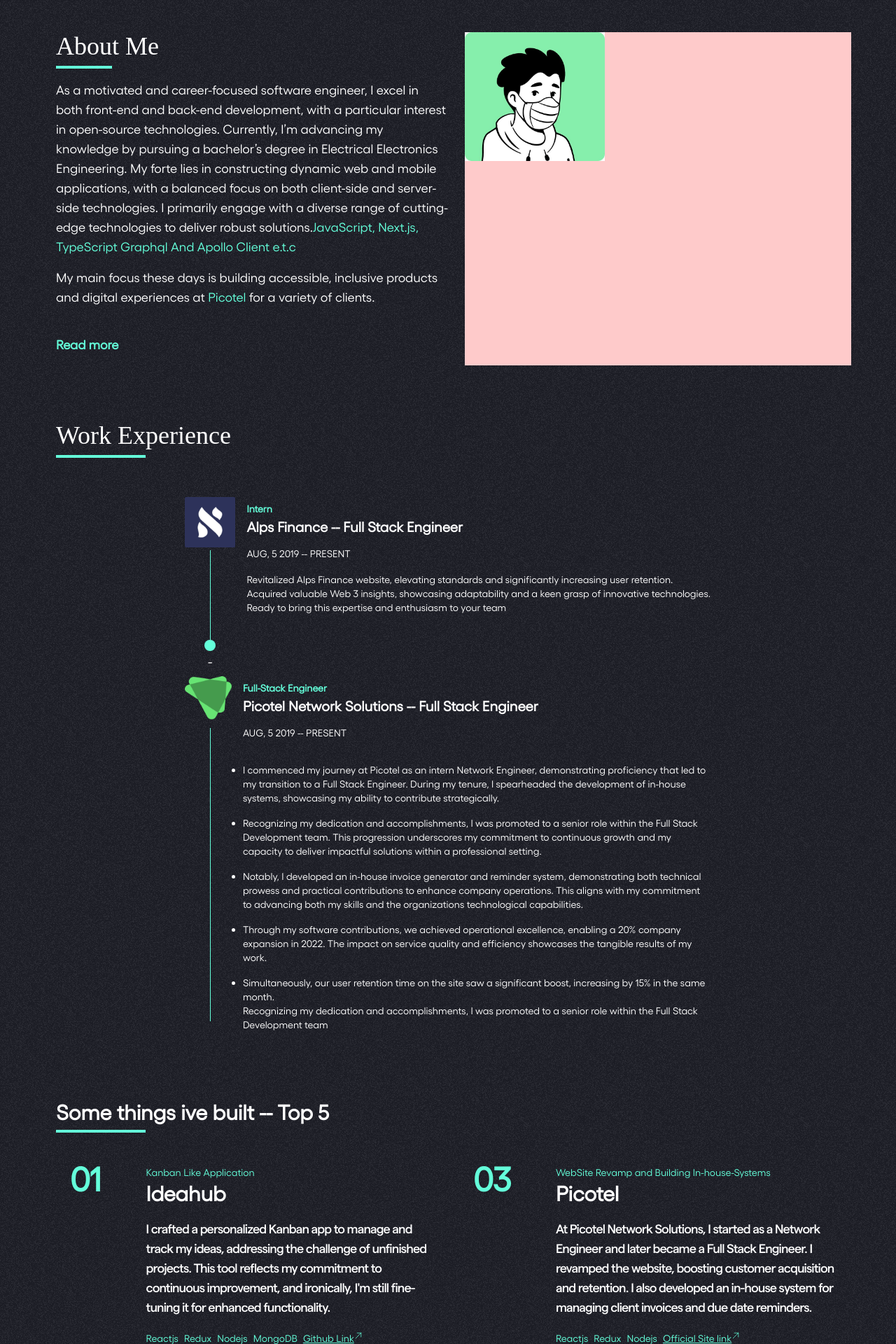
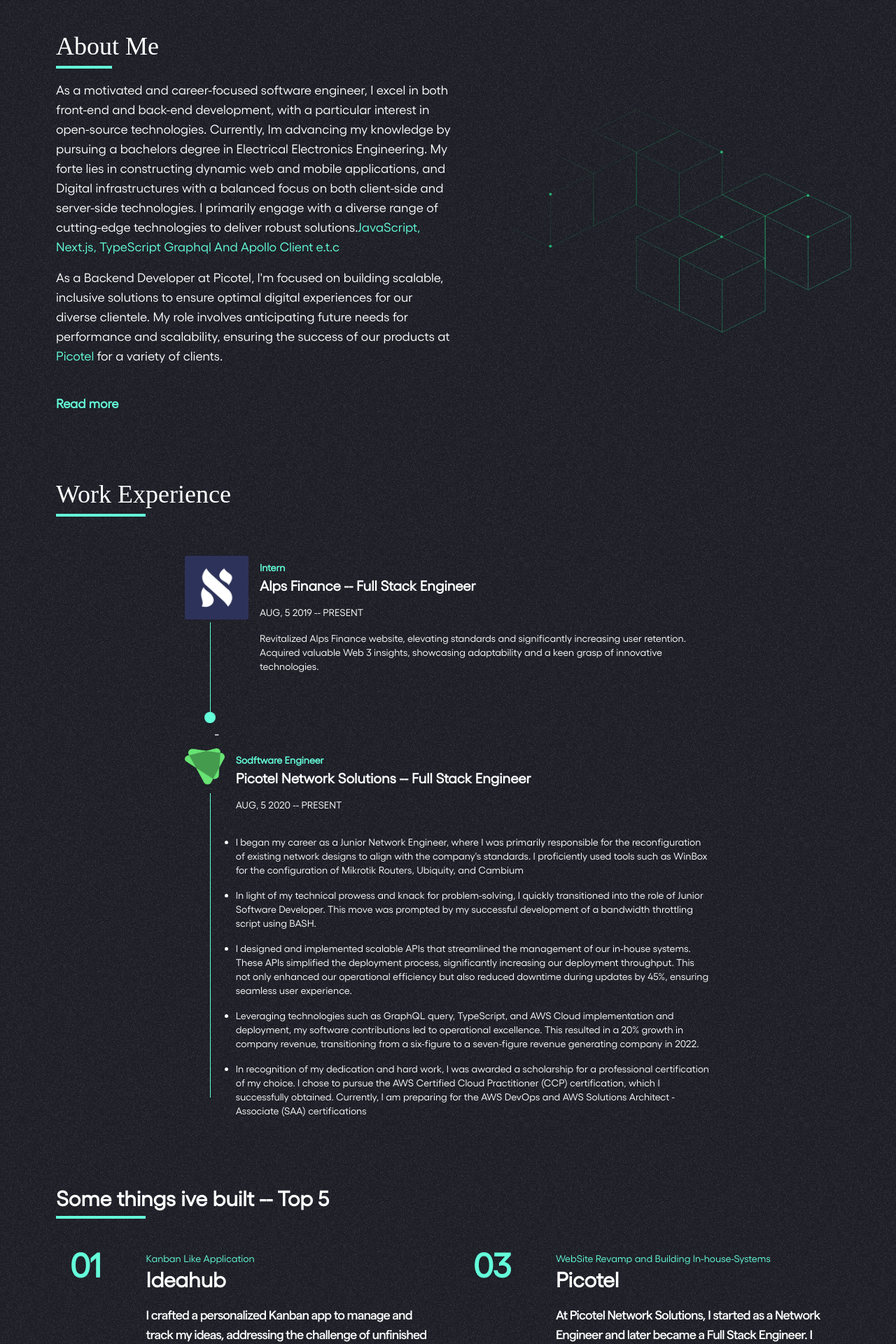
Before and after one commit to Gbadebo-Oluwarimi/Gbadebo-Oluwarimi-Portfolio, a Next.js app: page / in a window 1280 px wide. Shown: the part 700-2620 px from the top of the page at 70% size. Built offline with nearby package versions, Linux system fonts and the light colour scheme; a web font is replaced by a local one.

Commit message:
Still working

```diff
--- a/app/page.js
+++ b/app/page.js
@@ -27,6 +27,7 @@
 
         <ul
           className="justify-between hidden md:flex text-sm overflow-hidden w-1/3 "
+          data-aos="fade-up"
           style={gellix11.style}
         >
           <li>About me </li>
@@ -35,7 +36,11 @@
           <li>Projects</li>
           <li>Contact</li>
         </ul>
-        <button style={gellix11.style} className="text-sm p-3 ">
+        <button
+          style={gellix11.style}
+          className="text-sm p-3 "
+          data-aos="fade-up"
+        >
           Resume
         </button>
       </nav>
@@ -58,10 +63,10 @@
             className="pt-8 max-w-xl text-center  pb-5 lg:pl-0 md:text-left text-sm text-gray2"
             style={gellix11.style}
           >
-            As a dedicated software architect, I specialize in crafting and
-            occasionally reimagining exceptional digital interfaces. My current
-            endeavor involves channeling my expertise towards the creation of
-            accessible, user-centric solutions at {""}
+            As a committed backend engineer, I excel in building and sometimes
+            redefining outstanding digital infrastructures. My current pursuit
+            involves leveraging my skills to develop efficient, user-focused
+            solutions at {""}
             <a href="https://picotelnigeria.com" className="text-lightgreen">
               Picotel Nigeria
             </a>
@@ -168,8 +173,8 @@
         </ul>
       </div>
       <div className="pt-20 max-w-6xl m-auto pl-4">
-        <div className=" block md:flex gap-6">
-          <div className="pb-4">
+        <div className=" block md:flex gap-20">
+          <div className="pb-4" data-aos="fade-left">
             <div className="text-4xl pb-4" style={gellix13.style}>
               About Me
               <div className="w-20 h-1 bg-lightgreen mt-2"></div>
@@ -177,18 +182,22 @@
             <div className="max-w-xl text-lg ">
               As a motivated and career-focused software engineer, I excel in
               both front-end and back-end development, with a particular
-              interest in open-source technologies. Currently, I’m advancing my
-              knowledge by pursuing a bachelor’s degree in Electrical
-              Electronics Engineering. My forte lies in constructing dynamic web
-              and mobile applications, with a balanced focus on both client-side
-              and server-side technologies. I primarily engage with a diverse
-              range of cutting-edge technologies to deliver robust solutions.
+              interest in open-source technologies. Currently, Im advancing my
+              knowledge by pursuing a bachelors degree in Electrical Electronics
+              Engineering. My forte lies in constructing dynamic web and mobile
+              applications, and Digital infrastructures with a balanced focus on
+              both client-side and server-side technologies. I primarily engage
+              with a diverse range of cutting-edge technologies to deliver
+              robust solutions.
               <span className="text-lightgreen">
                 JavaScript, Next.js, TypeScript Graphql And Apollo Client e.t.c
               </span>
               <div className="pt-4">
-                My main focus these days is building accessible, inclusive
-                products and digital experiences at{" "}
+                As a Backend Developer at Picotel, I&apos;m focused on building
+                scalable, inclusive solutions to ensure optimal digital
+                experiences for our diverse clientele. My role involves
+                anticipating future needs for performance and scalability,
+                ensuring the success of our products at {""}
                 <span className="text-lightgreen">Picotel</span> for a variety
                 of clients.
               </div>
@@ -197,12 +206,14 @@
               </div>
             </div>
           </div>
-          <div className="bg-red-200 w-1/2">
+          <div className=" ">
             <Image
-              src="/rimi1.jpg"
-              alt="Rimi Animated Profile"
-              width={200}
-              height={200}
+              src="/block.svg"
+              alt="Blocks"
+              width={500}
+              height={500}
+              className="md:mt-20"
+              data-aos="fade-right"
             />
           </div>
         </div>
@@ -212,7 +223,7 @@
             <div className="w-32 h-1 bg-lightgreen mt-2"></div>
           </div>
           <div className="pt-10">
-            <div className="flex">
+            <div className="flex" data-aos="fade-right">
               <div className="flex max-w-3xl m-auto">
                 <div className=" inline-block items-center justify-center text-center">
                   <Image
@@ -237,8 +248,7 @@
                     Revitalized Alps Finance website, elevating standards and
                     significantly increasing user retention. Acquired valuable
                     Web 3 insights, showcasing adaptability and a keen grasp of
-                    innovative technologies. Ready to bring this expertise and
-                    enthusiasm to your team
+                    innovative technologies.
                   </div>
                 </div>
               </div>
@@ -254,51 +264,54 @@
                 />
                 <div className="border-l border-lightgreen h-4/5 mt-3 ml-9" />
               </div>
-              <div className="px-4">
+              <div className="px-4" data-aos="fade-left">
                 <span className="text-lightgreen text-sm font-semibold">
-                  Full-Stack Engineer
+                  Sodftware Engineer
                 </span>
                 <div className="text-xl font-semibold pb-2">
                   <a href="https://picotelnigeria.com">
                     Picotel Network Solutions -- Full Stack Engineer
                   </a>
                 </div>
-                <span className="text-sm ">AUG, 5 2019 -- PRESENT</span>
+                <span className="text-sm ">AUG, 5 2020 -- PRESENT</span>
                 <ul className="text-sm pt-8 list-disc">
                   <li className="pb-4">
-                    I commenced my journey at Picotel as an intern Network
-                    Engineer, demonstrating proficiency that led to my
-                    transition to a Full Stack Engineer. During my tenure, I
-                    spearheaded the development of in-house systems, showcasing
-                    my ability to contribute strategically.
+                    I began my career as a Junior Network Engineer, where I was
+                    primarily responsible for the reconfiguration of existing
+                    network designs to align with the company&apos;s standards.
+                    I proficiently used tools such as WinBox for the
+                    configuration of Mikrotik Routers, Ubiquity, and Cambium
                   </li>
                   <li className="pb-4">
-                    Recognizing my dedication and accomplishments, I was
-                    promoted to a senior role within the Full Stack Development
-                    team. This progression underscores my commitment to
-                    continuous growth and my capacity to deliver impactful
-                    solutions within a professional setting.
+                    In light of my technical prowess and knack for
+                    problem-solving, I quickly transitioned into the role of
+                    Junior Software Developer. This move was prompted by my
+                    successful development of a bandwidth throttling script
+                    using BASH.
                   </li>
                   <li className="pb-4">
-                    Notably, I developed an in-house invoice generator and
-                    reminder system, demonstrating both technical prowess and
-                    practical contributions to enhance company operations. This
-                    aligns with my commitment to advancing both my skills and
-                    the organizations technological capabilities.
+                    I designed and implemented scalable APIs that streamlined
+                    the management of our in-house systems. These APIs
+                    simplified the deployment process, significantly increasing
+                    our deployment throughput. This not only enhanced our
+                    operational efficiency but also reduced downtime during
+                    updates by 45%, ensuring seamless user experience.
                   </li>
                   <li className="pb-4">
-                    Through my software contributions, we achieved operational
-                    excellence, enabling a 20% company expansion in 2022. The
-                    impact on service quality and efficiency showcases the
-                    tangible results of my work.
+                    Leveraging technologies such as GraphQL query, TypeScript,
+                    and AWS Cloud implementation and deployment, my software
+                    contributions led to operational excellence. This resulted
+                    in a 20% growth in company revenue, transitioning from a
+                    six-figure to a seven-figure revenue generating company in
+                    2022.
                   </li>
                   <li className="pb-4">
-                    Simultaneously, our user retention time on the site saw a
-                    significant boost, increasing by 15% in the same month.
-                    <br />
-                    Recognizing my dedication and accomplishments, I was
-                    promoted to a senior role within the Full Stack Development
-                    team
+                    In recognition of my dedication and hard work, I was awarded
+                    a scholarship for a professional certification of my choice.
+                    I chose to pursue the AWS Certified Cloud Practitioner (CCP)
+                    certification, which I successfully obtained. Currently, I
+                    am preparing for the AWS DevOps and AWS Solutions Architect
+                    - Associate (SAA) certifications
                   </li>
                 </ul>
               </div>
@@ -312,7 +325,11 @@
             {/* Section for List of Projects */}
             <div className="inline-block md:grid grid-cols-2 md:gap-4 ">
               <div className="inline-block mt-10 w-full">
-                <div className="flex mx-5 ">
+                <div
+                  className="flex mx-5 "
+                  data-aos="fade-down"
+                  data-aos-duration="2000"
+                >
                   <div className="text-md md:text-5xl text-lightgreen font-semibold mr-8 md:mr-16">
                     01
                   </div>
@@ -328,8 +345,8 @@
                       I crafted a personalized Kanban app to manage and track my
                       ideas, addressing the challenge of unfinished projects.
                       This tool reflects my commitment to continuous
-                      improvement, and ironically, I'm still fine-tuning it for
-                      enhanced functionality.
+                      improvement, and ironically, I&apos;m still fine-tuning it
+                      for enhanced functionality.
                     </div>
                     <ul className="flex text-sm text-lightgreen mt-5">
                       <li className="mr-2">Reactjs</li>
@@ -360,7 +377,11 @@
                     </ul>
                   </div>
                 </div>
-                <div className="flex mx-5 my-10 ">
+                <div
+                  className="flex mx-5 my-10 "
+                  data-aos="fade-down"
+                  data-aos-duration="3000"
+                >
                   <div className="text-md md:text-5xl text-lightgreen font-sem1ibold mr-8 md:mr-16">
                     02
                   </div>
@@ -409,7 +430,11 @@
               </div>
 
               <div className="inline-block mt-10 w-full">
-                <div className="flex mx-5 ">
+                <div
+                  className="flex mx-5 "
+                  data-aos="fade-down"
+                  data-aos-duration="3000"
+                >
                   <div className="text-md md:text-5xl text-lightgreen font-semibold mr-8 md:mr-16">
                     03
                   </div>
@@ -456,7 +481,11 @@
                     </ul>
                   </div>
                 </div>
-                <div className="flex mx-5 my-10 ">
+                <div
+                  className="flex mx-5 my-10 "
+                  data-aos="fade-down"
+                  data-aos-duration="5000"
+                >
                   <div className="text-md md:text-5xl text-lightgreen font-semibold mr-8 md:mr-16">
                     04
                   </div>
@@ -496,11 +525,11 @@
           </button>
         </a>
       </div>
-      <div className="text-center py-52">
+      <div className="text-center py-52" data-aos="fade-up">
         <span className="text-lightgreen text-sm">Get in touch with me</span>
         <div className="text-6xl font-semibold text-center">Get in Touch</div>
         <div className="flex justify-center max-w-xl m-auto pt-3 px-4">
-          Feel free to reach out if you have any questions I{"'"}ll respond as
+          Feel free to reach out if you have any questions I&apos;ll respond as
           soon as possible
         </div>
         <div className="flex justify-center pt-10">
```
